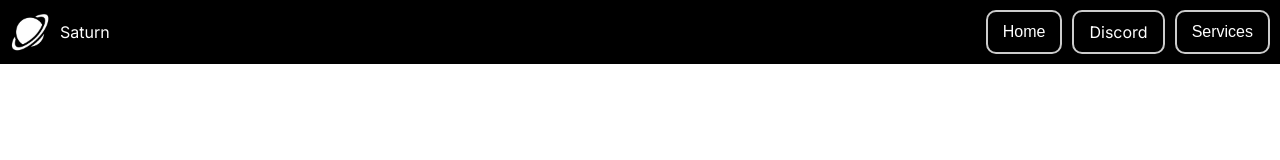
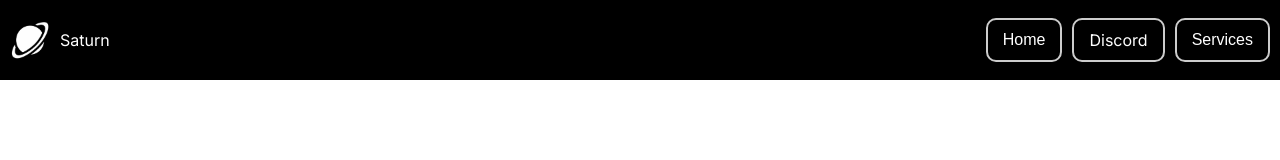
Before and after one commit to StickyProductions/Saturn, a plain HTML site: page index.html in a window 1280 px wide. Drawn offline with Linux system fonts and the light colour scheme; some packages are replaced by stand-ins of ours; a script that the page names is missing.

Commit message:
Update index.html

```diff
--- a/index.html
+++ b/index.html
@@ -25,6 +25,7 @@
       background: linear-gradient(to right, #000000, #000000);
       color: white;
       padding: 10px;
+      min-height: 60px; /* Set a minimum height for the header */
     }
 
     #logo {
@@ -39,7 +40,6 @@
 
     #tabs {
       display: flex;
-      flex-wrap: wrap;
       gap: 10px;
     }
 
@@ -72,6 +72,7 @@
     @media screen and (max-width: 600px) {
       #tabs {
         flex-direction: column;
+        align-items: stretch;
       }
 
       .tab-button {
```
